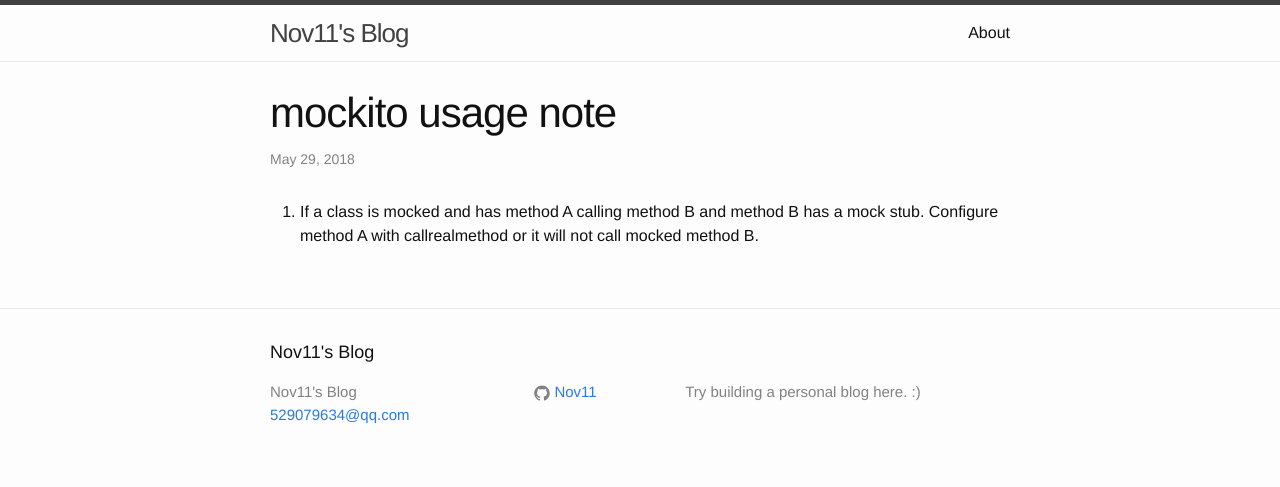
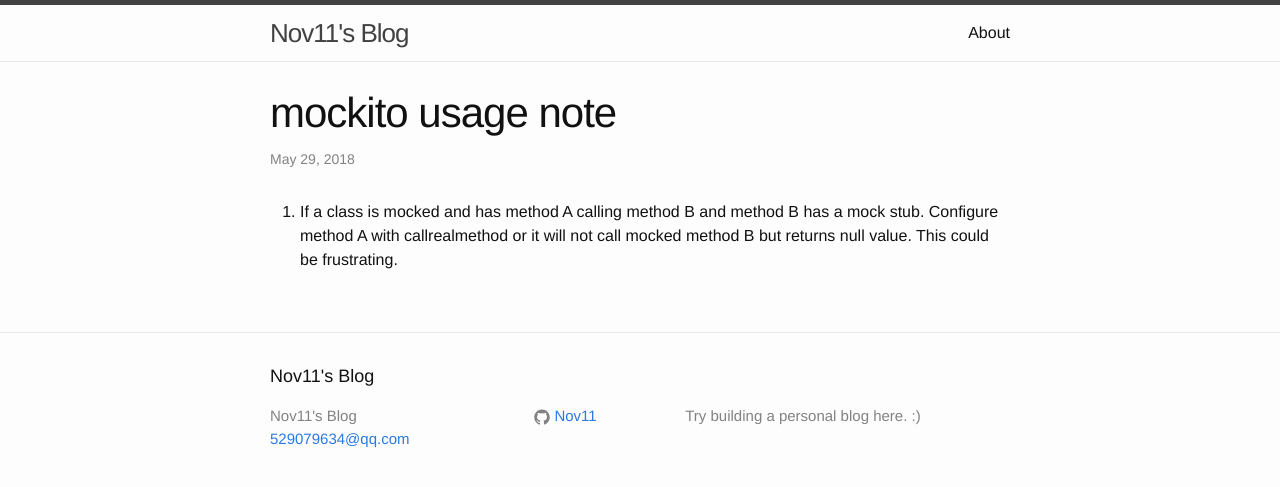
Before and after one commit to Nov11/Nov11.github.io, a Jekyll site: the page built from _posts/2018-05-29-notes-of-mockito.md, in a window 1280 px wide. Shown: the top 487 px of the page. Built offline with Jekyll 4.4.1, drawn with Linux system fonts in a browser that asks for light colours.

Commit message:
* mockito usage note

```diff
--- a/_posts/2018-05-29-notes-of-mockito.md
+++ b/_posts/2018-05-29-notes-of-mockito.md
@@ -6,7 +6,7 @@ categories: jekyll update
 ---
 
 1. If a class is mocked and has method A calling method B and method B has a mock stub.
-Configure method A with callrealmethod or it will not call mocked method B.
+Configure method A with callrealmethod or it will not call mocked method B but returns null value. This could be frustrating.
 
 [jekyll-docs]: http://jekyllrb.com/docs/home
 [jekyll-gh]:   https://github.com/jekyll/jekyll
```
